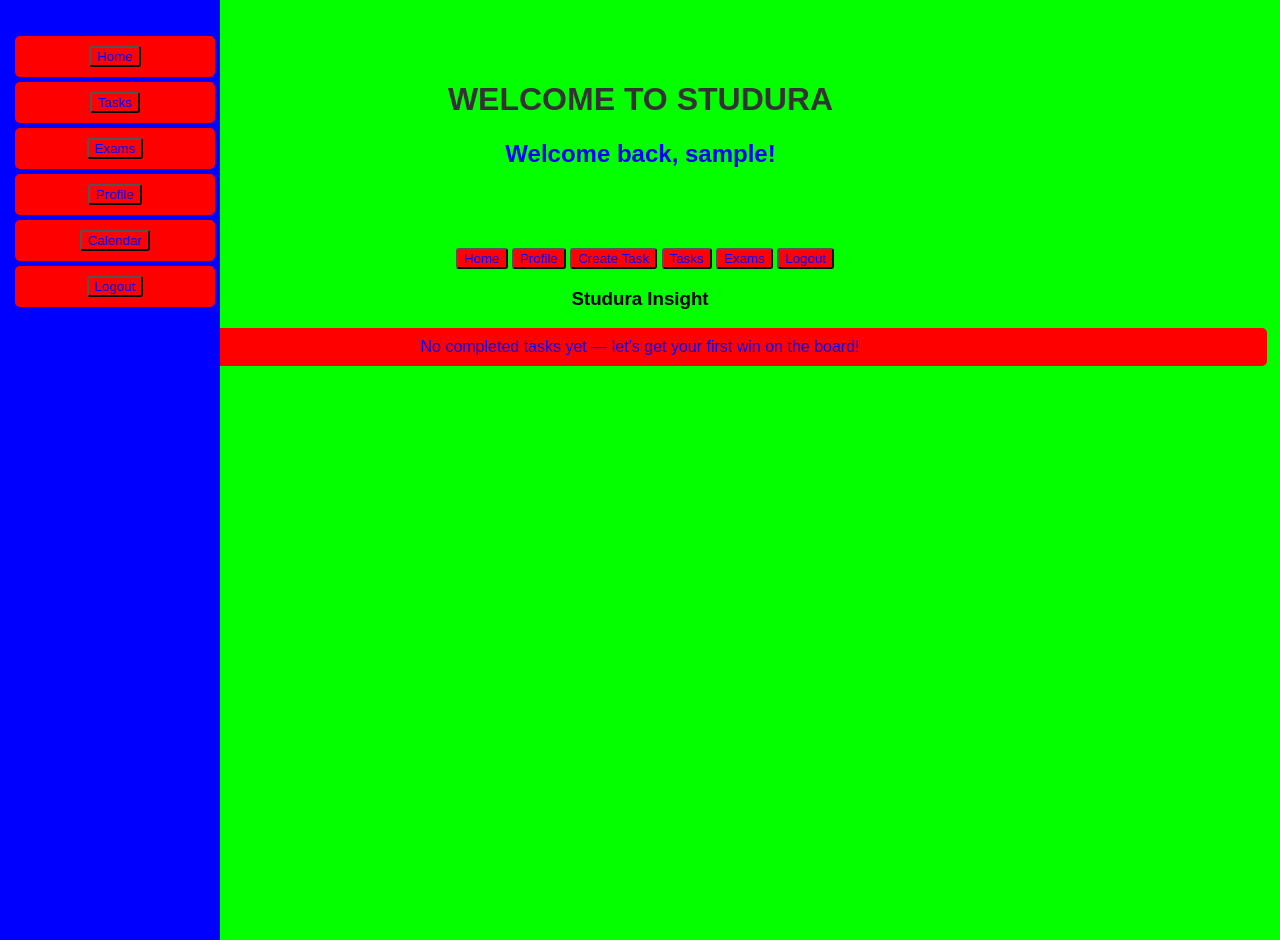
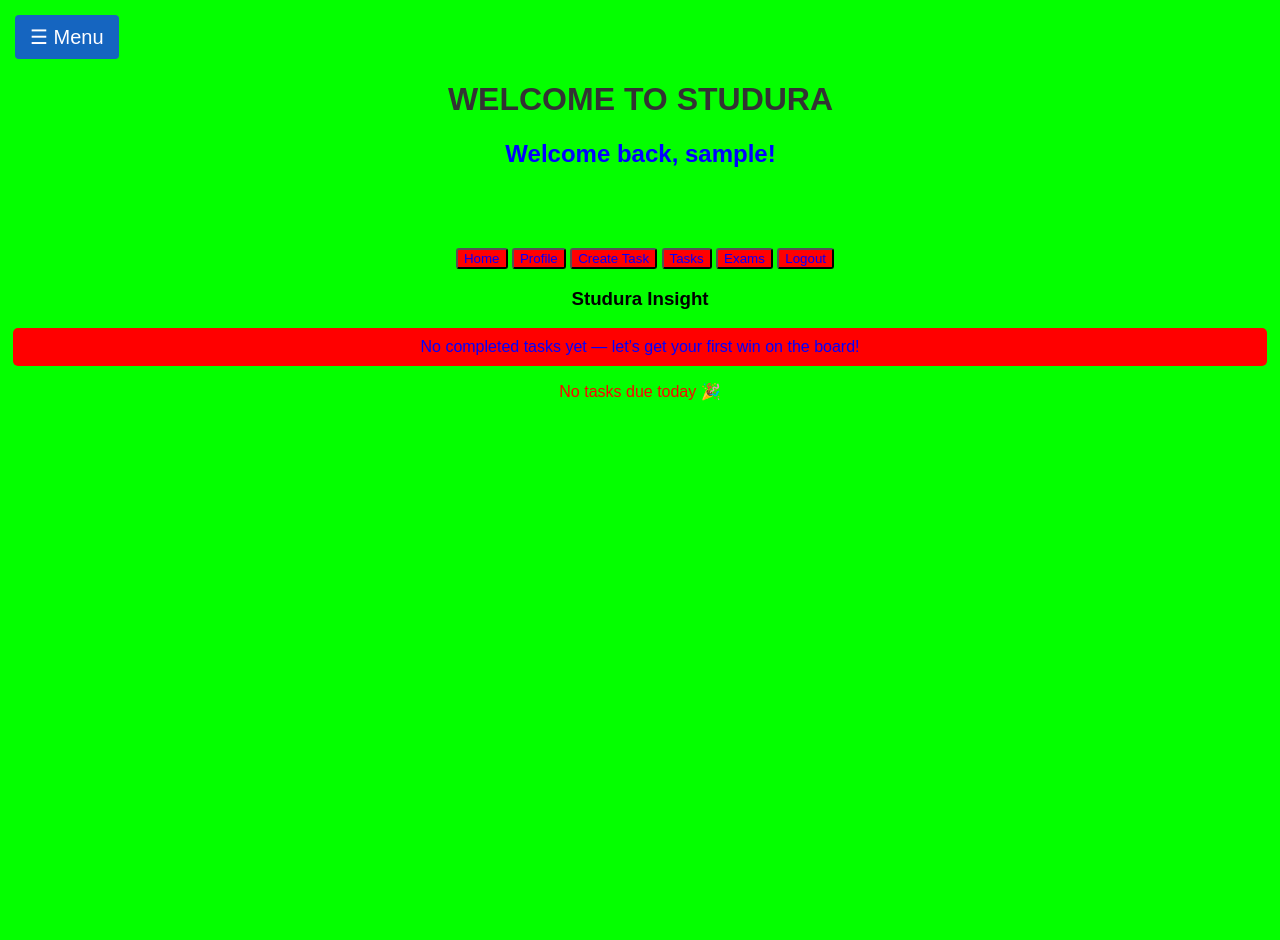
Before and after one commit to LarryNoData/Studura, a Flask app: page /home in a window 1280 px wide. Run offline with Flask 3, Linux system fonts and the light colour scheme; the visitor is signed in with stand-in values (Sample User, id 1); data that the repository does not hold is empty; some libraries are stand-ins or nearby versions.

Commit message:
Major changes to calendar end point flow, and the addition of reminders on due dates of tasks. Also the addition of and interactive menu on the side of the screen that will soon make most of navigation on the centre of the home page redundant.

```diff
--- a/app.py
+++ b/app.py
@@ -80,7 +80,24 @@ def contact():
 def home():
     user_tasks = Task.query.filter_by(user_id=current_user.id).all()
     insights = generate_study_insights(user_tasks)
-    return render_template('home.html',insights=insights)
+    today = datetime.today().date()
+
+    tasks_due_today = Task.query.filter(
+        Task.user_id == current_user.id,
+        db.func.date(Task.due_date) == today,
+        Task.completed_at == None
+    ).all()
+
+    overdue_tasks = Task.query.filter(
+    Task.user_id == current_user.id,
+    Task.due_date != None,
+    db.func.date(Task.due_date) < today,
+    Task.completed_at == None
+    ).all()
+
+
+
+    return render_template('home.html',insights=insights,tasks_due_today=tasks_due_today,overdue_tasks=overdue_tasks)
 
 @app.route('/home/tasks')
 @login_required
@@ -162,9 +179,35 @@ def complete_task(task_id):
         flash("You can't complete someone else's task.")
         return redirect('/home/tasks')
 
+    #origin = request.form.get('origin')
     task.completed_at = datetime.now(timezone.utc)
     db.session.commit()
-    return redirect('/home/tasks')
+
+    #redirect_map = {
+    #"/home/calendar/week": "/home/calendar/week",
+    #"/home/calendar/month": "/home/calendar/month",
+    #"/home/tasks": "/home/tasks/view"
+    #}
+
+    #if origin not in redirect_map:
+         #Show an error message, log it, or just return a default page
+    #    return "Unknown origin", 400
+
+    #return redirect(f"{redirect_map[origin]}?origin={origin}")
+    next_page = request.form.get('next')
+    origin = request.form.get('origin')
+
+    # Redirect with origin info preserved
+    if next_page:
+        if origin:
+            return redirect(f"{next_page}?origin={origin}")
+        return redirect(next_page)
+    return redirect(url_for('tasks'))
+
+
+    #return redirect('/home/tasks')
+
+
 
 
 
--- a/static/style.css
+++ b/static/style.css
@@ -198,3 +198,76 @@ nav {
     margin-top: 0.3em;
     font-size: 0.9em;
 }
+
+
+/* Hide the checkbox */
+#menu-toggle {
+  display: none;
+}
+
+/* Menu icon */
+.menu-icon {
+  position: absolute;
+  top: 15px;
+  left: 15px;
+  background-color: #1565c0;
+  color: white;
+  padding: 10px 15px;
+  cursor: pointer;
+  font-size: 20px;
+  border-radius: 4px;
+  z-index: 1001;
+}
+
+/* Sidebar container */
+.sidebar {
+  border-radius: 10px;
+  position: fixed;
+  top: 60px;
+  left: 0;
+  width: 250px;
+  height: 100vh;
+  overflow: hidden;
+  transition: transform 0.3s ease;
+  transform: translateX(-110%);
+  z-index: 1000;
+  box-shadow: 0 0 10px 5px #0d00ff;
+}
+
+/* Slide in when toggled */
+#menu-toggle:checked ~ .sidebar {
+  transform: translateX(0);
+}
+
+/* Sidebar content */
+.sidebarcontent {
+  background-color: #0d47a1;
+  color: white;
+  height: 100%;
+  padding-top: 60px;
+}
+
+.sidebarcontentul {
+  list-style: none;
+  padding: 0;
+  margin: 0;
+}
+
+.sidebarcontentli {
+  margin: 10px 0;
+}
+
+.sidebarbutton {
+  width: 100%;
+  padding: 10px 20px;
+  background-color: #1976d2;
+  color: white;
+  border: none;
+  text-align: left;
+  cursor: pointer;
+  transition: background-color 0.2s ease;
+}
+
+.sidebarbutton:hover {
+  background-color: #2196f3;
+}
--- a/templates/calendar_week.html
+++ b/templates/calendar_week.html
@@ -1,7 +1,6 @@
-<!DOCTYPE html>
 <html>
 <head>
-    <title>Weekly Calendar Studura</title>
+    <title>Weekly Calendar</title>
     <link rel="stylesheet" href="{{ url_for('static', filename='style.css') }}">
 </head>
 <body>
@@ -47,7 +46,7 @@
         {% endif %}
 
         {% if not day.exams and not day.tasks %}
-          <div class="task-badge empty">No items</div>
+          <div class="task-badge_empty">No items</div>
         {% endif %}
       </div>
     {% endfor %}
--- a/templates/create_exam.html
+++ b/templates/create_exam.html
@@ -25,7 +25,7 @@
         <input type="submit" value="Submit" class = 'login'>
     </form>
 
-    <a href="/home/createtask">
+    <a href="/home/exams">
         <button type="button">Back To Exams</button>
     </a>
 </body>
--- a/templates/edit_exam.html
+++ b/templates/edit_exam.html
@@ -5,7 +5,7 @@
 <h2>Edit Exam</h2>
 <form method="POST">
   Name: <input type="text" name="name" value="{{ exam.name }}"><br>
-  Type: <input type="text" name="type" value="{{ exam.type }}"><br>
+  Type: <input type="checkbox" name="type" value="{{ exam.type }}"><br>
   Subject: <input type="text" name="subject" value="{{ exam.subject }}"><br>
   Room: <input type="text" name="room" value="{{ exam.room }}"><br>
   Date: <input type="date" name="date" value="{{ exam.date.strftime('%Y-%m-%d') if exam.date }}"><br>
--- a/templates/edit_task.html
+++ b/templates/edit_task.html
@@ -7,7 +7,7 @@
     <input type="text" name="name" value="{{ task.name }}"><br>
 
     <label>Type:</label><br>
-    <input type="text" name="type" value="{{ task.type }}"><br>
+    <input type="checkbox" name="type" value="{{ task.type }}"><br>
 
     <label>Subject:</label><br>
     <input type="text" name="subject" value="{{ task.subject }}"><br>
--- a/templates/home.html
+++ b/templates/home.html
@@ -28,19 +28,21 @@
         </nav>
     </div>
 
+    <input type="checkbox" id="menu-toggle" />
+    <label for="menu-toggle" class="menu-icon">☰ Menu</label>
+
     <div class="sidebar">
-        <nav class = "sidebarcontent">
-          <ul class = "sidebarcontent">
-            <li class = "sidebarcontent"><a href="/home"><button>Home</button></a></li>
-            <li class = "sidebarcontent"><a href="/home/tasks"><button>Tasks</button></a></li>
-            <li class = "sidebarcontent"><a href="/home/exams"><button>Exams</button></a></li>
+          <ul class = "sidebarcontentul">
+            <li class = "sidebarcontentli"><a href="/home"><button class = "sidebarbutton">Home</button></a></li>
+            <li class = "sidebarcontentli"><a href="/home/tasks"><button class = "sidebarbutton">Tasks</button></a></li>
+            <li class = "sidebarcontentli"><a href="/home/exams"><button class = "sidebarbutton">Exams</button></a></li>
             {% if current_user.is_authenticated %}
-                <li class = "sidebarcontent"><a href="/home/profile"><button>Profile</button></a></li>
+                <li class = "sidebarcontentli"><a href="/home/profile"><button class = "sidebarbutton">Profile</button></a></li>
             {% else %}
-                <li class = "sidebarcontent"><a href="/login"><button>Login</button></a></li>
+                <li class = "sidebarcontentli"><a href="/login"><button class = "sidebarbutton">Login</button></a></li>
             {% endif %}
-            <li class = "sidebarcontent"><a href="/home/calendar/month"><button>Calendar</button></a></li>
-            <li class = "sidebarcontent"><a href="/logout"><button>Logout</button></a></li>
+            <li class = "sidebarcontentli"><a href="/home/calendar/month"><button class = "sidebarbutton">Calendar</button></a></li>
+            <li class = "sidebarcontentli"><a href="/logout"><button class = "sidebarbutton">Logout</button></a></li>
           </ul>
         </nav>
     </div>
@@ -56,6 +58,29 @@
         </div>
     {% endif %}
 
+    {% if tasks_due_today %}
+    <div class="today-tasks">
+      <h3>Tasks Due Today</h3>
+      <ul>
+        {% for task in tasks_due_today %}
+          <li><strong>{{ task.name }}</strong> <span class="task__type">({{ task.type }})</span><br>{{ task.subject }}<br> {% if task.describe.strip() %} <em>Description:</em> {{ task.describe }} {% else %}<em>No Description</em>{% endif %}</em></li>
+        {% endfor %}
+      </ul>
+    </div>
 
+  {% else %}
+    <p>No tasks due today 🎉</p>
+  {% endif %}
+
+  {% if overdue_tasks %}
+  <div class="today-overdue-tasks">
+    <h3>Tasks Overdue</h3>
+    <ul>
+        {% for task in overdue_tasks %}
+        <li><strong>{{ task.name }}</strong> <span class="task__type">({{ task.type }})</span><br>{{ task.subject }}<br> {% if task.describe.strip() %} <em>Description:</em> {{ task.describe }} {% else %}<em>No Description</em>{% endif %}</em></li>
+      {% endfor %}
+    </ul>
+  </div>
+  {%endif%}
 </body>
 </html>
```
Also changed, not shown: templates/tasks.html (+10 -3 lines).
